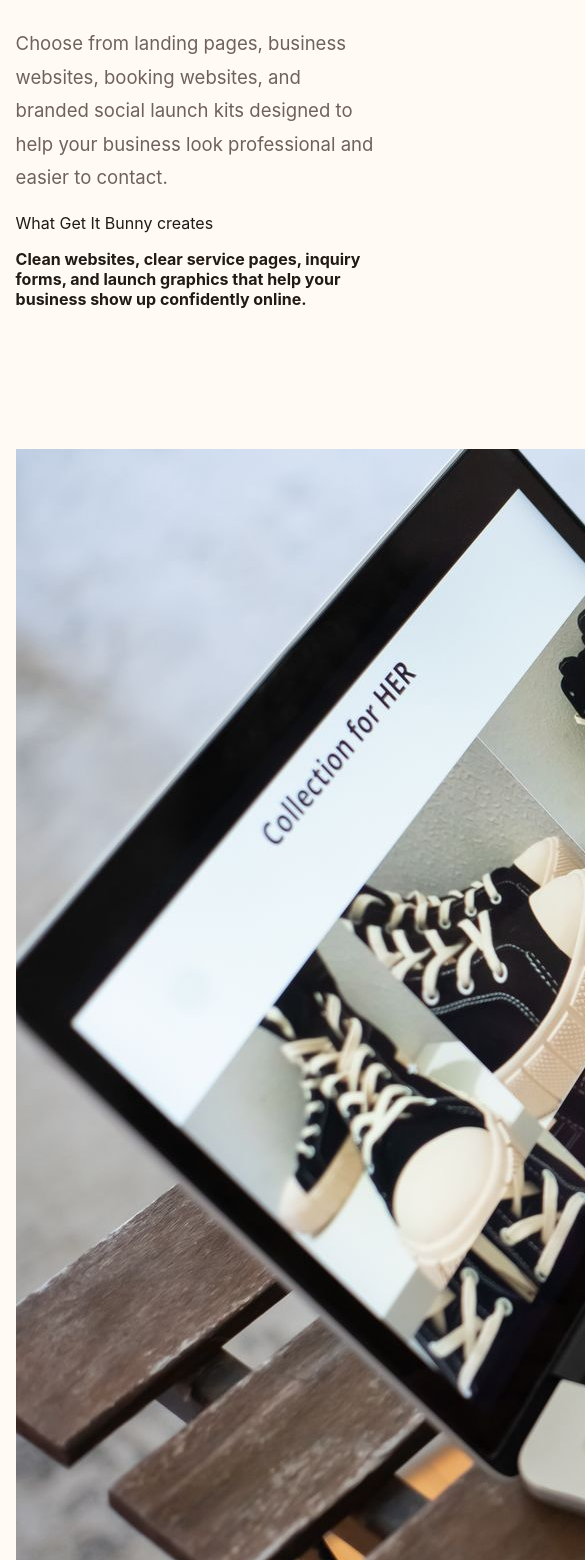
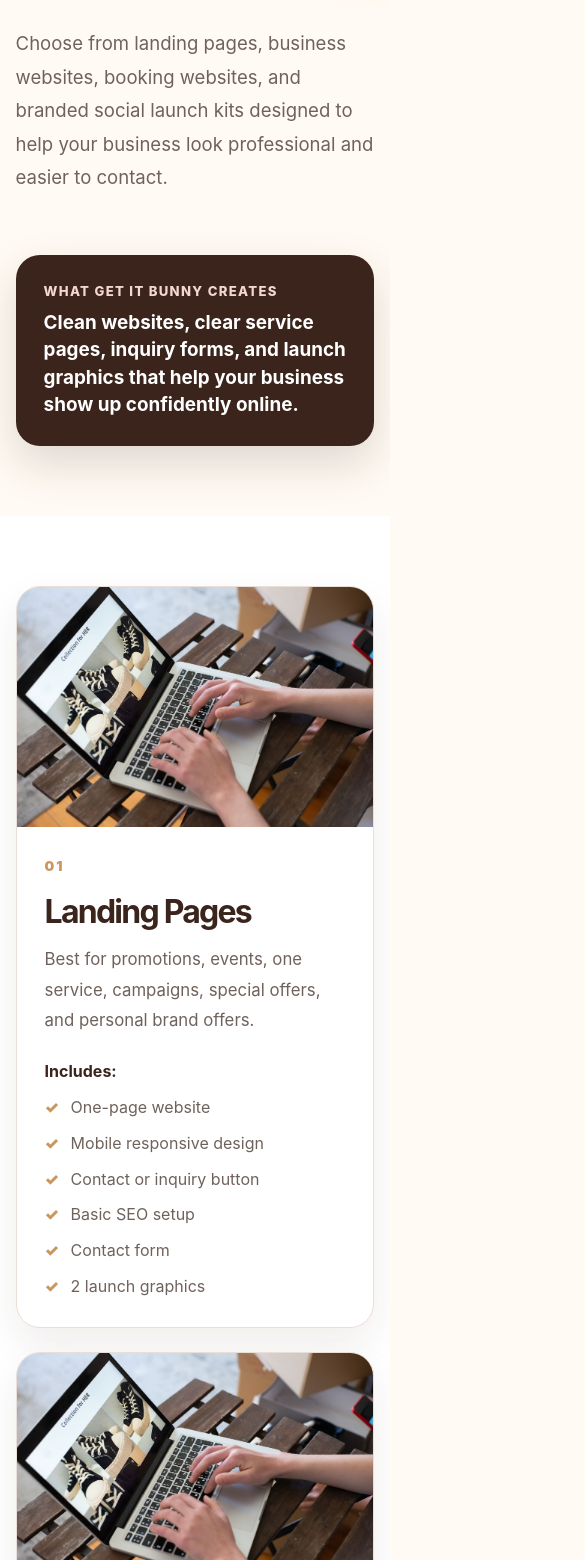
Before and after one commit to gititbunny/gib-oai, a React (Vite) app: page /services in a window 390 px wide. Shown: the part 440-2000 px from the top of the page, 585 px wide, since content can reach past the window. Built offline with nearby package versions, Linux system fonts and the light colour scheme.

Commit message:
Update css

```diff
--- a/src/styles/services.css
+++ b/src/styles/services.css
@@ -0,0 +1,179 @@
+/* Services Page */
+
+.services-hero-section {
+  background:
+    radial-gradient(circle at top right, rgba(244, 215, 207, 0.72), transparent 32%),
+    var(--color-bg);
+}
+
+.services-hero-grid {
+  display: grid;
+  grid-template-columns: 1fr 0.42fr;
+  gap: 42px;
+  align-items: end;
+}
+
+.services-hero-card {
+  padding: 28px;
+  border-radius: 28px;
+  background: var(--color-primary);
+  color: white;
+  box-shadow: 0 18px 45px rgba(58, 36, 28, 0.16);
+}
+
+.services-hero-card p {
+  margin-bottom: 10px;
+  color: var(--color-secondary);
+  font-size: 0.82rem;
+  font-weight: 850;
+  text-transform: uppercase;
+  letter-spacing: 0.1em;
+}
+
+.services-hero-card strong {
+  display: block;
+  font-size: 1.18rem;
+  line-height: 1.45;
+}
+
+.services-detail-section {
+  background: #ffffff;
+}
+
+.services-detail-grid {
+  display: grid;
+  gap: 24px;
+}
+
+.service-detail-card {
+  display: grid;
+  grid-template-columns: 0.9fr 1.1fr;
+  gap: 0;
+  overflow: hidden;
+  border-radius: 34px;
+  background: var(--color-surface);
+  border: 1px solid var(--color-border);
+  box-shadow: 0 16px 38px rgba(58, 36, 28, 0.08);
+}
+
+.service-detail-card:nth-child(even) {
+  grid-template-columns: 1.1fr 0.9fr;
+}
+
+.service-detail-card:nth-child(even) .service-detail-image {
+  order: 2;
+}
+
+.service-detail-image {
+  min-height: 420px;
+  background: var(--color-secondary);
+}
+
+.service-detail-image img {
+  width: 100%;
+  height: 100%;
+  display: block;
+  object-fit: cover;
+}
+
+.service-detail-content {
+  padding: clamp(28px, 5vw, 52px);
+}
+
+.service-number {
+  display: inline-flex;
+  margin-bottom: 22px;
+  color: var(--color-accent);
+  font-size: 0.86rem;
+  font-weight: 900;
+  letter-spacing: 0.14em;
+}
+
+.service-detail-content h2 {
+  margin-bottom: 16px;
+  color: var(--color-primary);
+  font-size: clamp(2rem, 4vw, 3.3rem);
+  line-height: 1;
+  letter-spacing: -0.055em;
+}
+
+.service-detail-content p {
+  max-width: 620px;
+  color: var(--color-muted);
+  line-height: 1.8;
+  font-size: 1.05rem;
+  margin-bottom: 26px;
+}
+
+.service-detail-content h3 {
+  margin-bottom: 14px;
+  color: var(--color-primary);
+  font-size: 1rem;
+}
+
+.service-detail-content ul {
+  display: grid;
+  gap: 11px;
+  padding: 0;
+  margin: 0;
+  list-style: none;
+}
+
+.service-detail-content li {
+  position: relative;
+  padding-left: 26px;
+  color: var(--color-muted);
+  line-height: 1.55;
+}
+
+.service-detail-content li::before {
+  content: "✓";
+  position: absolute;
+  left: 0;
+  color: var(--color-accent);
+  font-weight: 900;
+}
+
+.add-ons-section {
+  background:
+    radial-gradient(circle at top left, rgba(244, 215, 207, 0.55), transparent 34%),
+    var(--color-bg);
+}
+
+.add-ons-grid {
+  display: grid;
+  grid-template-columns: 0.8fr 1.2fr;
+  gap: 52px;
+  align-items: center;
+}
+
+.add-ons-content h2 {
+  max-width: 560px;
+  font-size: clamp(2rem, 4vw, 3.7rem);
+  line-height: 1;
+  letter-spacing: -0.055em;
+  margin-bottom: 20px;
+}
+
+.add-ons-content p {
+  color: var(--color-muted);
+  font-size: 1.08rem;
+  line-height: 1.8;
+  margin-bottom: 28px;
+}
+
+.add-ons-list {
+  display: flex;
+  flex-wrap: wrap;
+  gap: 12px;
+}
+
+.add-on-pill {
+  padding: 14px 18px;
+  border-radius: 999px;
+  background: rgba(255, 255, 255, 0.86);
+  color: var(--color-primary);
+  border: 1px solid var(--color-border);
+  box-shadow: 0 12px 26px rgba(58, 36, 28, 0.06);
+  font-weight: 800;
+}
```
